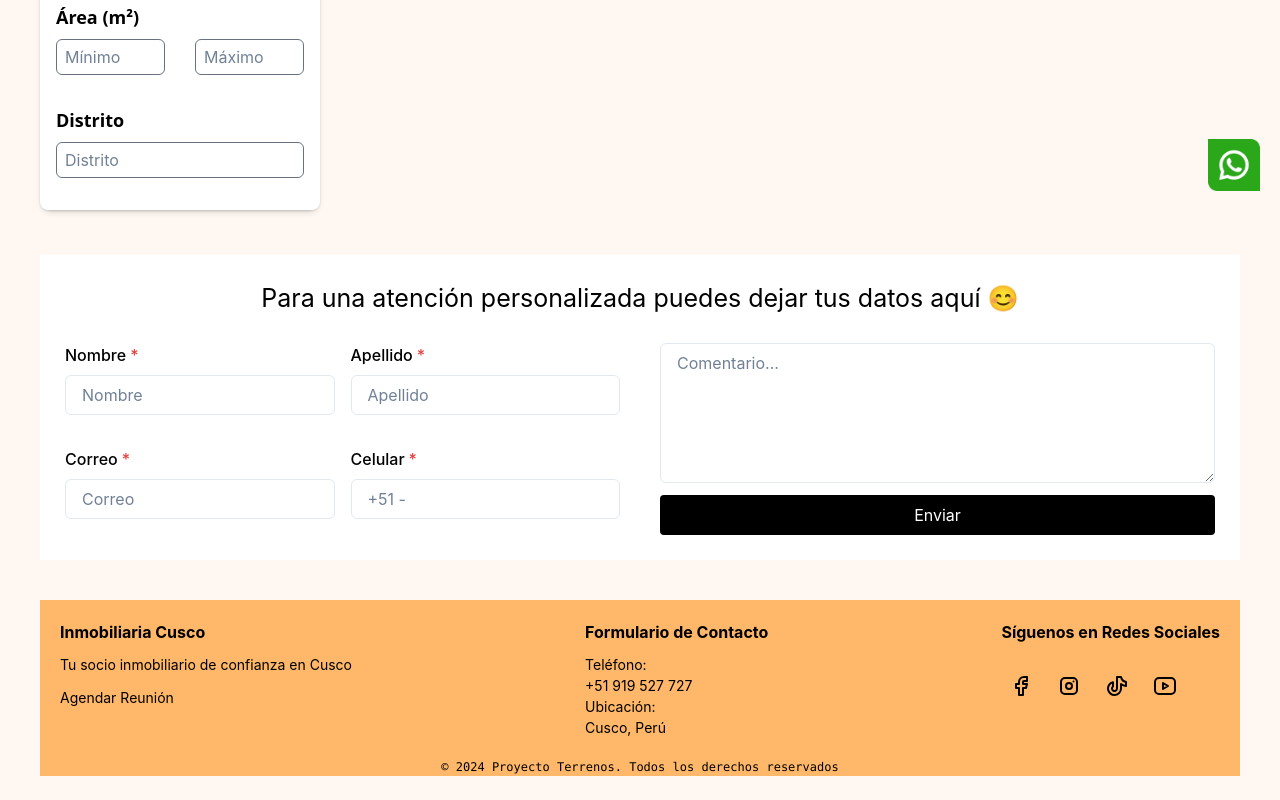
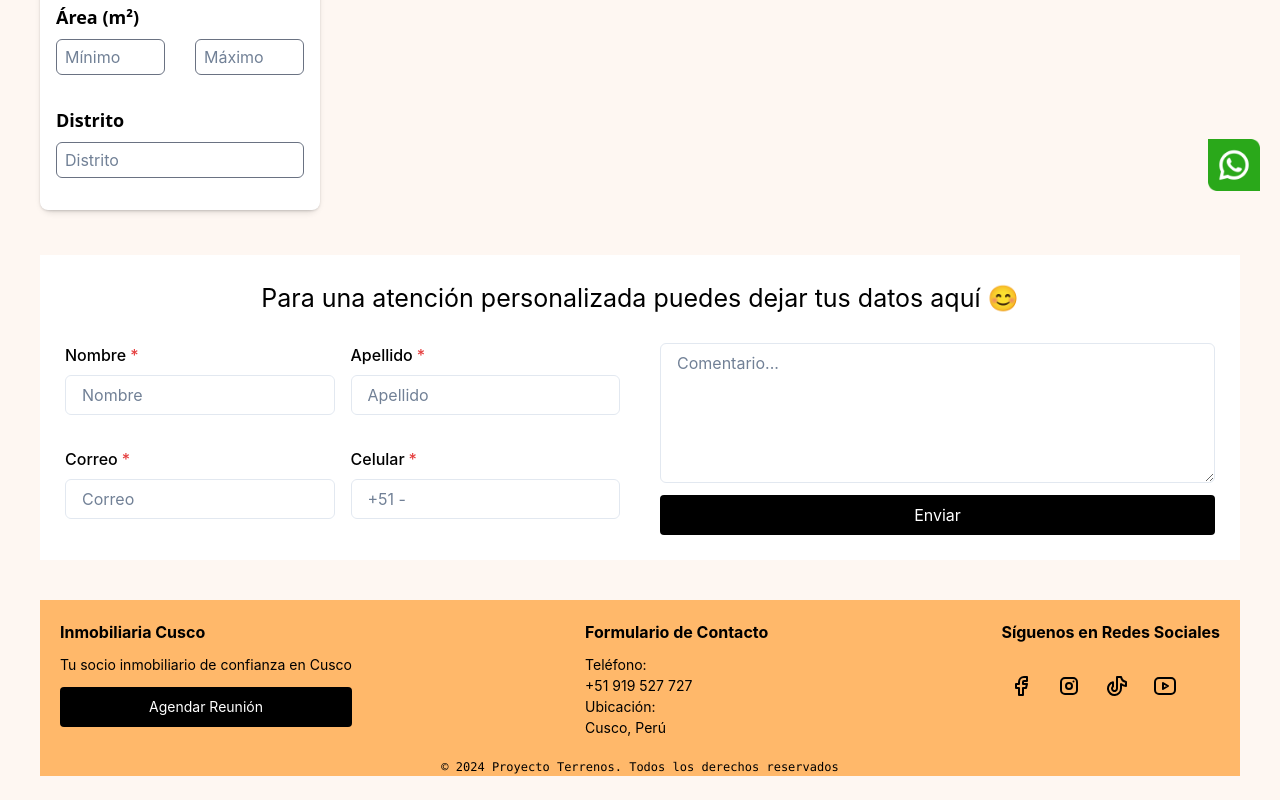
Before and after one commit to BrandoSR96/inmobiliaria-frontend, a React (Vite) app: page / in a window 1280 px wide. Shown: the part 589-1389 px from the top of the page. Built offline with nearby package versions, Linux system fonts and the light colour scheme; no server answers.

Commit message:
agregar stylos al boton agendar reunión

```diff
--- a/src/components/Footer.jsx
+++ b/src/components/Footer.jsx
@@ -43,7 +43,7 @@ const Footer = () => {
               href="https://calendly.com/brando111096/30min"
               target="_blank"
               rel="noopener noreferrer"
-              class="btn btn-outline-dark px-5 py-2 rounded"
+              class="w-full h-10 !text-white !bg-black rounded-sm "
             >
               Agendar Reunión
             </button>
```
